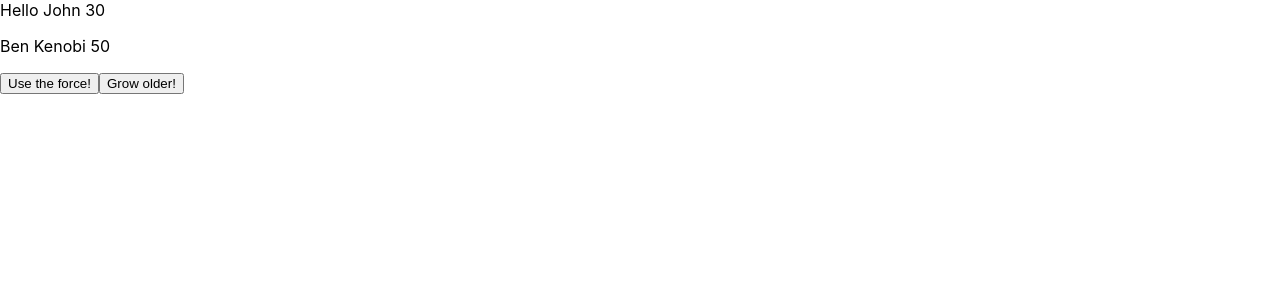
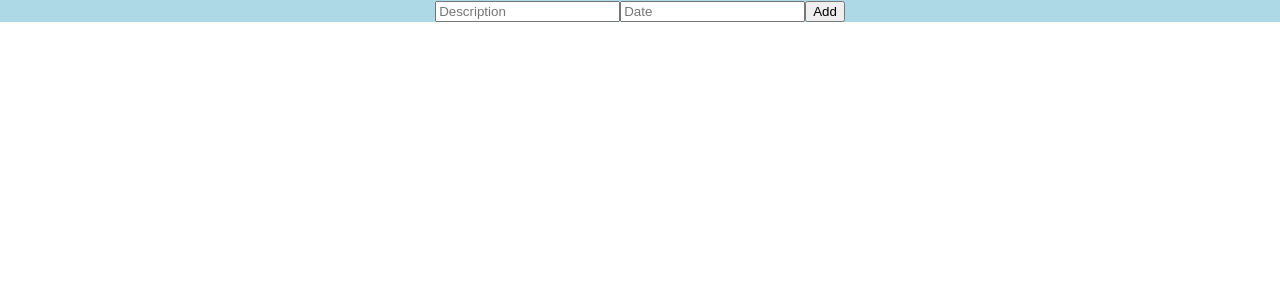
Before and after one commit to staffanholmnas/React.js, a React (Create React App) app: page / in a window 1280 px wide. Shown: the top 300 px of the page. Built offline with nearby package versions, Linux system fonts and the light colour scheme.

Commit message:
ch 5 add todo app

```diff
--- a/src/App.js
+++ b/src/App.js
@@ -1,7 +1,7 @@
 import React, { useState } from 'react';
 import './App.css';
 
-function MyComponent() {
+function StateApp() {
   const [firstName, setFirstName] = useState('John');
   const [message, setMessage] = useState('Hello')
   const [person, setPerson] = useState({firstName: 'Ben', lastName: 'Kenobi', age: 50});
@@ -26,7 +26,7 @@ function MyComponent() {
   )
 }
 
-function App(props) {
+function PropsApp(props) {
   return (
     <div className='App'>
       Hello World {props.firstname} {props.lastname}
@@ -34,7 +34,7 @@ function App(props) {
   );
 }
 
-function App2() {
+function CountApp() {
   const [count, setCount] = useState(0);
 
   return (
@@ -78,4 +78,37 @@ function FormApp() {
   </div>
   );
 }
-export default MyComponent;
+
+function TodoApp() {
+  const [todo, setTodo] = useState({description: '', date: ''});
+  const [todos, setTodos] = useState([]);
+
+  const inputChanged = (event) => {
+    setTodo({...todo, [event.target.name]: event.target.value});
+  }
+
+  const addTodo = () => {
+    setTodos([...todos, todo]);
+    setTodo({description: '', date: ''});
+  }
+
+  return (
+    <div className="App">
+      <input placeholder="Description" name="description" value={todo.description} onChange={inputChanged} />
+      <input placeholder="Date" name="date" value={todo.date} onChange={inputChanged} />
+      <button onClick={addTodo}>Add</button>
+      <table style={{margin: 'auto'}}>
+        <tbody style={{textAlign: 'left'}}>
+          {
+            todos.map((todo, index) =>
+            <tr key={index}>
+              <td>{todo.description}</td>
+              <td>{todo.date}</td>
+            </tr>)
+          }
+        </tbody>
+      </table>
+    </div>
+  );
+}
+export default TodoApp;
```
